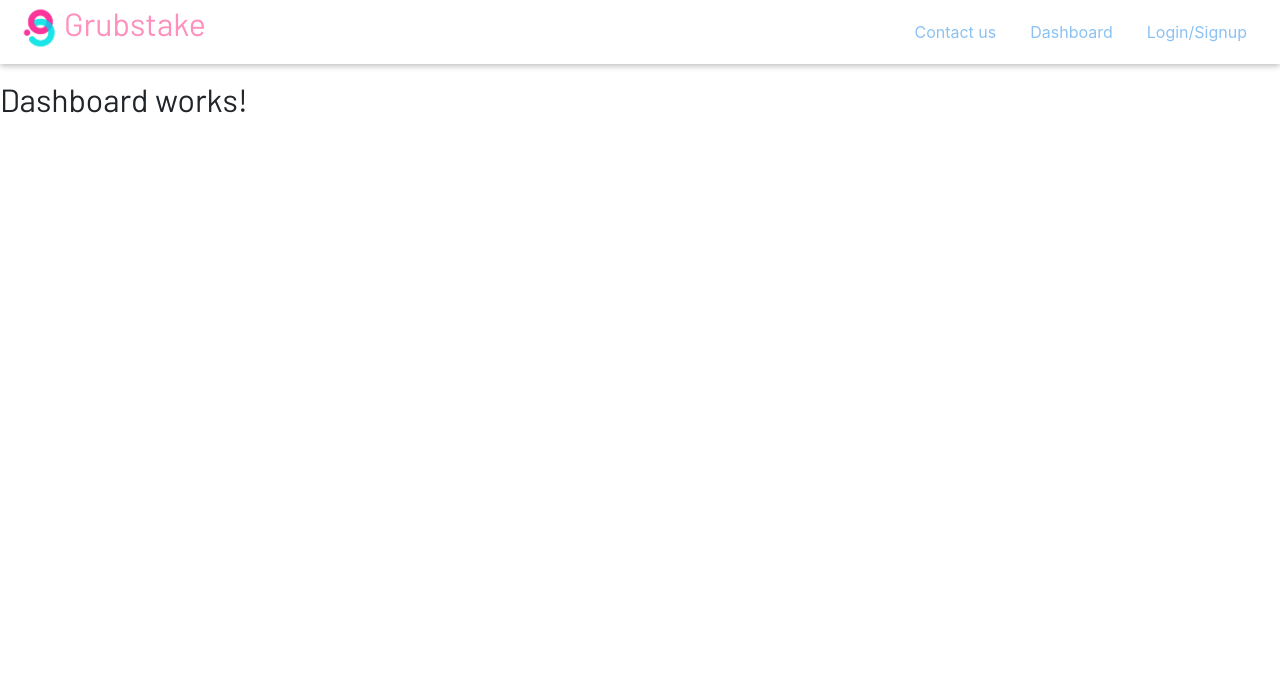
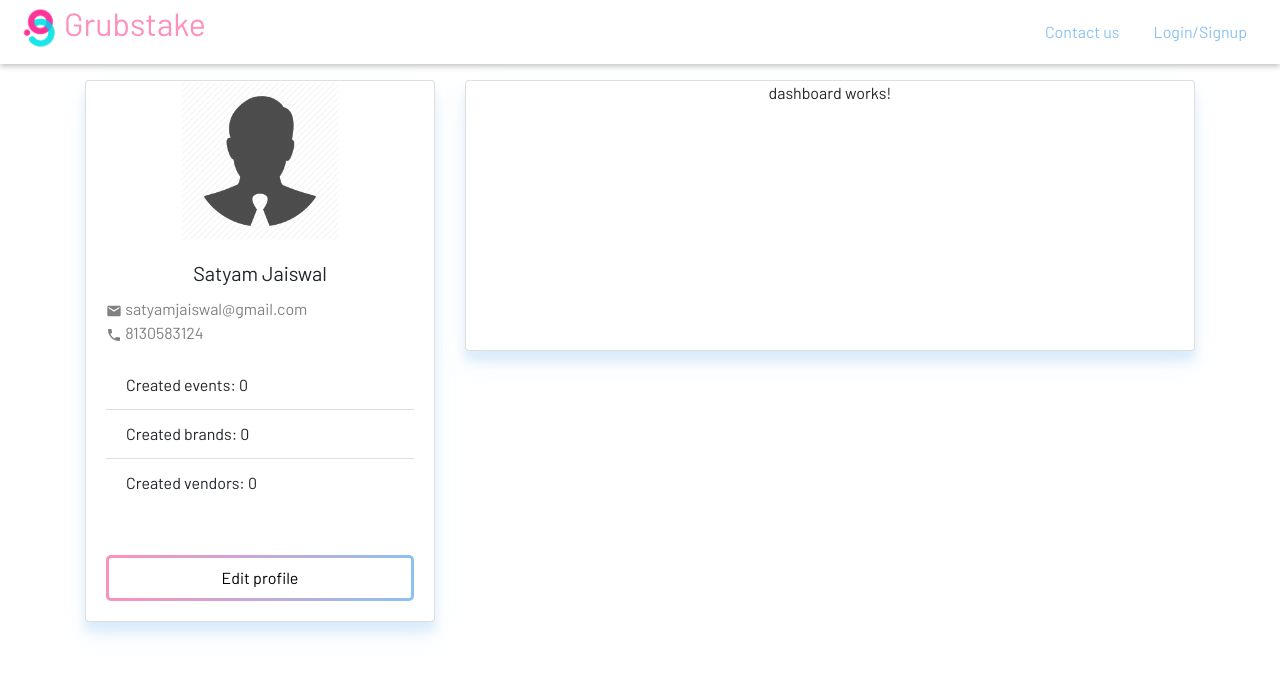
Before and after one commit to shivamvk/Grubstake-frontend, a React (Create React App) app: page /user/dashboard in a window 1280 px wide. Shown: the top 674 px of the page. Built offline with nearby package versions, Linux system fonts and the light colour scheme.

Commit message:
add context and dashboard page

```diff
--- a/src/App.js
+++ b/src/App.js
@@ -8,6 +8,7 @@ import { AuthContext } from "./shared/context/auth-context";
 import AfterAuth from "./intermediate/AfterAuth";
 import Dashboard from "./User/Dashboard/Dashboard";
 import Profile from "./User/Profile/Profile";
+import Logout from "./Auth/Logout";
 
 function App() {
   const [isLoggenIn, setIsLoggedIn] = useState(false);
@@ -36,6 +37,9 @@ function App() {
           <Route path="/login" exact>
             <Login />
           </Route>
+          <Route path="/logout" exact>
+            <Logout />
+          </Route>
           <Route path="/intermediate/after-auth" exact>
             <AfterAuth />
           </Route>
--- /dev/null
+++ b/src/Auth/Logout.js
@@ -0,0 +1,19 @@
+import React, { useContext, useState } from "react";
+import { AuthContext } from "../shared/context/auth-context";
+import { Redirect } from "react-router-dom";
+
+const Logout = () => {
+  const [redirect, setRedirect] = useState(null);
+  const auth = useContext(AuthContext);
+  auth.logout();
+
+  if (redirect) {
+    return <Redirect to={redirect} />;
+  }
+
+  setRedirect("/");
+
+  return <h4>Loading...</h4>;
+};
+
+export default Logout;
--- a/src/User/Dashboard/Dashboard.js
+++ b/src/User/Dashboard/Dashboard.js
@@ -1,7 +1,23 @@
-import React from 'react';
+import React from "react";
+import Container from "react-bootstrap/Container";
+import Row from "react-bootstrap/Row";
+import Col from "react-bootstrap/Col";
+import ProfileSection from "./sections/ProfileSection";
+import DashboardSection from "./sections/DashboardSection";
 
 const Dashboard = () => {
-    return <h2>Dashboard works!</h2>
+  return (
+    <Container>
+      <Row>
+        <Col md={12} lg={4}>
+          <ProfileSection />
+        </Col>
+        <Col md={12} lg={8}>
+          <DashboardSection />
+        </Col>
+      </Row>
+    </Container>
+  );
 };
 
 export default Dashboard;
--- /dev/null
+++ b/src/User/Dashboard/sections/DashboardSection.css
@@ -0,0 +1,6 @@
+.dashboard-section__card {
+    width: 100%;
+    height: 50%;
+    box-shadow: 0 14px 28px #8bc2f21f, 0 10px 10px #8bc2f23d;
+    transition: all 0.3s cubic-bezier(0.25, 0.8, 0.25, 1);
+  }
--- /dev/null
+++ b/src/User/Dashboard/sections/DashboardSection.js
@@ -0,0 +1,13 @@
+import React from "react";
+import Card from "react-bootstrap/Card";
+
+import "./DashboardSection.css";
+
+const DashboardSection = () => {
+  return <Card className="dashboard-section__card">
+      dashboard works!
+  </Card>;
+
+};
+
+export default DashboardSection;
--- /dev/null
+++ b/src/User/Dashboard/sections/ProfileSection.css
@@ -0,0 +1,33 @@
+@import url("https://fonts.googleapis.com/css2?family=Barlow:ital,wght@0,200;0,300;0,400;1,500&display=swap");
+
+p,
+h1,
+h2,
+h3,
+h4,
+h5,
+h6,
+div,
+span {
+  font-family: "Barlow", sans-serif;
+}
+
+.profile-section__card {
+  width: 100%;
+  box-shadow: 0 14px 28px #8bc2f21f, 0 10px 10px #8bc2f23d;
+  transition: all 0.3s cubic-bezier(0.25, 0.8, 0.25, 1);
+}
+
+.profile-section__card img {
+  width: 10rem;
+  align-self: center;
+}
+
+.profile-section__card_contacts {
+  color: grey;
+  text-align: left;
+}
+
+.profile-section__card_list{
+    text-align: left;
+}
--- /dev/null
+++ b/src/User/Dashboard/sections/ProfileSection.js
@@ -0,0 +1,32 @@
+import React from "react";
+import Card from "react-bootstrap/Card";
+import ListGroup from "react-bootstrap/ListGroup";
+import { MdEmail, MdPhone } from "react-icons/md";
+import Button from '../../../shared/FormElements/Button';
+
+import "./ProfileSection.css";
+
+const ProfileSection = () => {
+  return (
+    <Card className="profile-section__card">
+      <Card.Img variant="top" src="/profile_image_temp.png" />
+      <Card.Body>
+        <Card.Title>Satyam Jaiswal</Card.Title>
+        <Card.Text className="profile-section__card_contacts">
+          <MdEmail /> satyamjaiswal@gmail.com
+          <br />
+          <MdPhone /> 8130583124
+        </Card.Text>
+        <ListGroup className="profile-section__card_list" variant="flush">
+          <ListGroup.Item>Created events: 0</ListGroup.Item>
+          <ListGroup.Item>Created brands: 0</ListGroup.Item>
+          <ListGroup.Item>Created vendors: 0</ListGroup.Item>
+        </ListGroup>
+        <br></br><br></br>
+        <Button variant="outline" width="max">Edit profile</Button>
+      </Card.Body>
+    </Card>
+  );
+};
+
+export default ProfileSection;
--- a/src/shared/Navigation/MainNavigation.js
+++ b/src/shared/Navigation/MainNavigation.js
@@ -34,7 +34,10 @@ const MainNavigation = (props) => {
           <span />
         </button>
         <h2 className="main-navigation__title">
-          <Link to="/"><img src="/g_logo.jpg" className="main-navigation__logo" alt="g"/>Grubstake</Link>
+          <Link to="/">
+            <img src="/g_logo.jpg" className="main-navigation__logo" alt="g" />
+            <span className="main-navigation__title-text">Grubstake</span>
+          </Link>
         </h2>
         <nav className="main-navigation__header-nav">
           <NavLinks />
--- a/src/shared/Navigation/NavLinks.js
+++ b/src/shared/Navigation/NavLinks.js
@@ -1,22 +1,45 @@
-import React from "react";
+import React, { useContext } from "react";
 import { NavLink } from "react-router-dom";
+import { AuthContext } from "../context/auth-context";
 
 import "./NavLinks.css";
 
 const NavLinks = (props) => {
-  return (
+  let list;
+
+  const auth = useContext(AuthContext);
+
+  if (auth.isLoggenIn) {
+    list = (
       <ul className="nav-links">
         <li>
           <NavLink to="/">Contact us</NavLink>
         </li>
         <li>
-        <NavLink to="/">Dashboard</NavLink>
+          <NavLink to="/user/dashboard">Dashboard</NavLink>
+        </li>
+        <li>
+          <NavLink to="/user/profile">Profile</NavLink>
+        </li>
+        <li>
+          <NavLink to="/logout">Logout</NavLink>
+        </li>
+      </ul>
+    );
+  } else {
+    list = (
+      <ul className="nav-links">
+        <li>
+          <NavLink to="/">Contact us</NavLink>
         </li>
         <li>
           <NavLink to="/signup">Login/Signup</NavLink>
         </li>
       </ul>
     );
+  }
+
+  return list;
 };
 
 export default NavLinks;
```
Also changed, not shown: public/profile_image_temp.png (added). Lines whose indentation alone changed are shown as unchanged.
